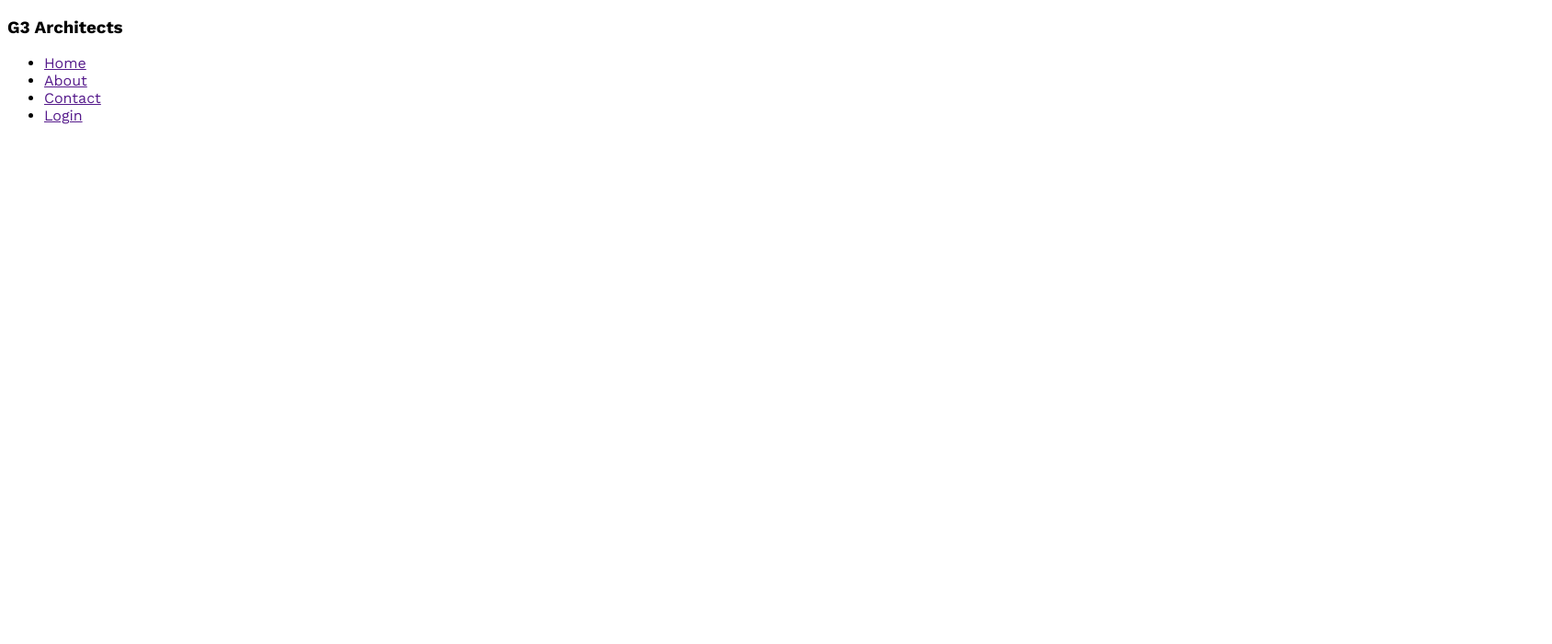
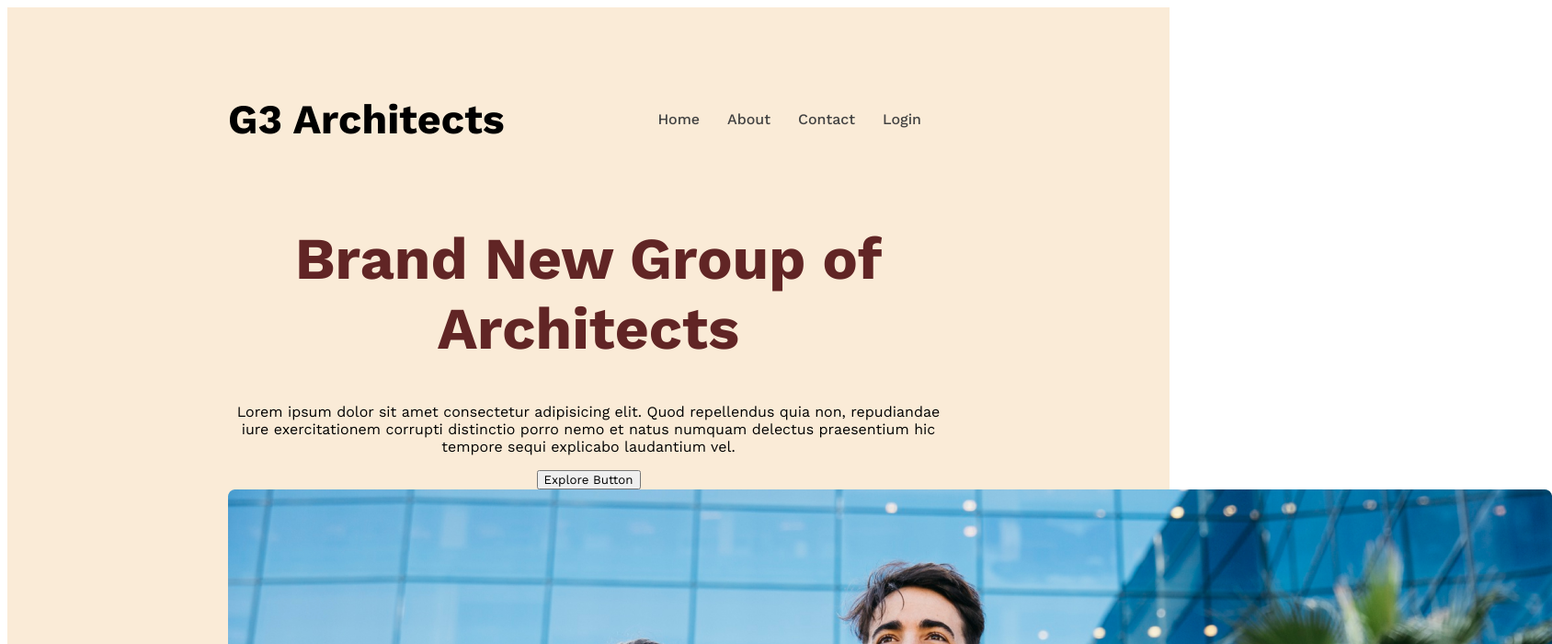
Before and after one commit to HamjaMohtadee04/g3-architecture-website, a plain HTML site: page index.html in a window 1280 px wide. Shown: the top 700 px of the page at 92% size, 1688 px wide, since content can reach past the window. Drawn offline with nearby package versions, Linux system fonts and the light colour scheme.

Commit message:
navbar styles added,banner added

```diff
--- a/index.html
+++ b/index.html
@@ -9,7 +9,7 @@
 <body>
     <header>
         <nav>
-            <h3>G3 Architects</h3>
+            <h3 class="nav-title">G3 Architects</h3>
             <ul>
                 <li><a href="">Home</a></li>
                 <li><a href="">About</a></li>
@@ -17,6 +17,14 @@
                 <li><a href="">Login</a></li>
             </ul>
         </nav>
+        <div class="banner">
+            <div class="banner-content">
+                <h1 class="banner-title"> Brand New Group of Architects</h1>
+            <p class="banner-description"> Lorem ipsum dolor sit amet consectetur adipisicing elit. Quod repellendus quia non, repudiandae iure exercitationem corrupti distinctio porro nemo et natus numquam delectus praesentium hic tempore sequi explicabo laudantium vel.</p>
+            <button class="btn-primary">Explore Button</button>
+            </div>
+            <img src="images/banner.png" alt="" srcset="">
+        </div>
     </header>
 
     <main>
--- a/styles/styles.css
+++ b/styles/styles.css
@@ -6,3 +6,52 @@
   font-family: "Work Sans", system-ui;
   font-optical-sizing: auto;
 }
+.btn-primary{
+
+}
+/* header styles */
+
+header{
+  background-color: antiquewhite;
+ padding: 50px 240px;
+}
+.nav-title{
+  font-size: 2.8rem;
+  font-weight: 700;
+  color: black;
+}
+nav{
+  display: flex;
+  justify-content: space-between;
+  align-items: center;
+}
+nav>ul{
+  display: flex;
+
+}
+nav li{
+    list-style: none;
+    margin-right: 30px;
+    font-weight: 500;
+    font-size: 1rem;
+}
+nav li a{
+  text-decoration: none;
+  color: #424242;
+}
+
+/* banner styles */
+.banner-content{
+  max-width: 800px;
+  margin: 0 auto;
+  text-align: center;
+
+}
+.banner-title{
+  font-size: 4rem;
+  font-weight: 700;
+  color: rgb(97, 37, 37);
+}
+.banner-description{
+  color: black;
+}
```
